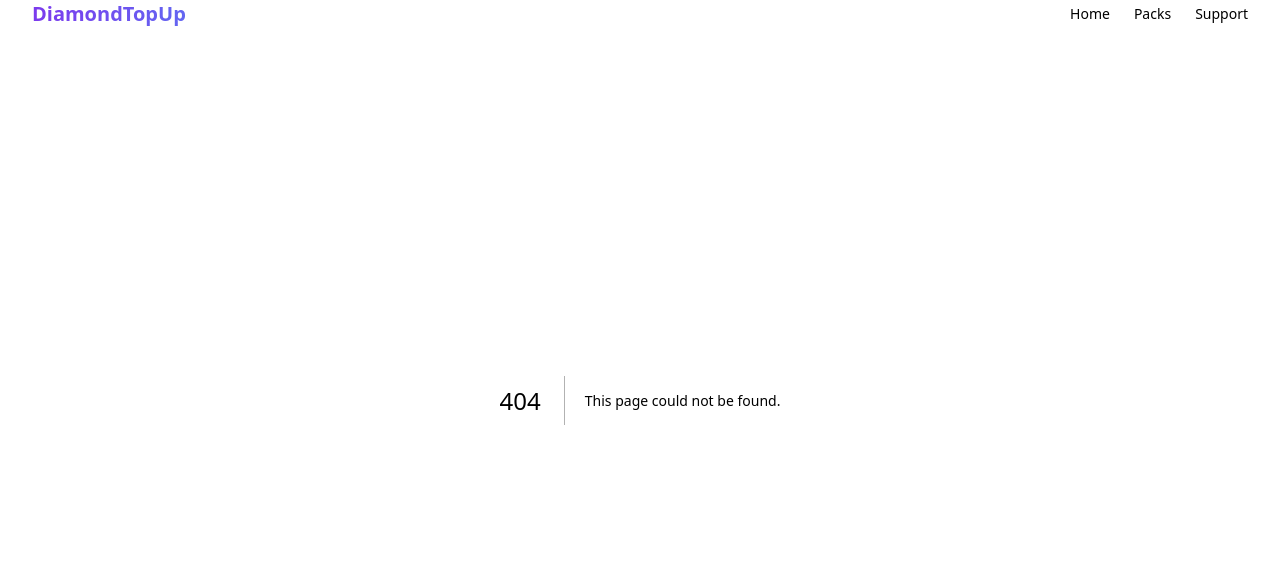
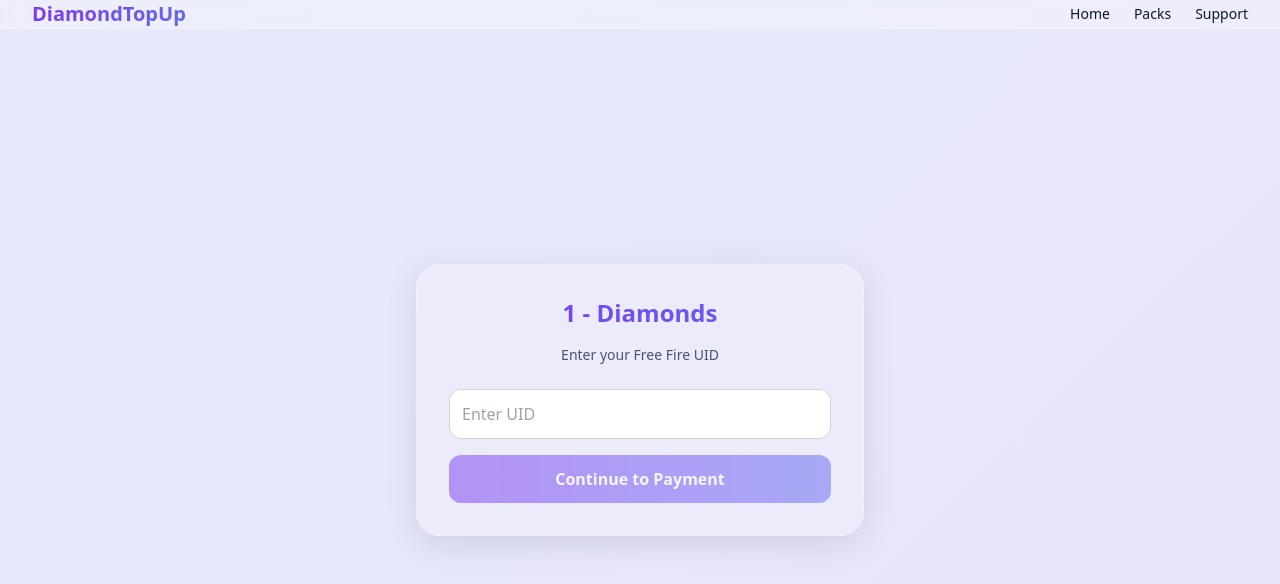
Before and after one commit to mdmubin7547/topup-site, a Next.js app: page /1/uid in a window 1280 px wide. Before the commit this address had no page. Shown: the top 584 px of the page. Built offline with nearby package versions, Linux system fonts and the light colour scheme.

Commit message:
Create UIDPage component for user input

```diff
--- /dev/null
+++ b/app/[slug]/uid/page.js
@@ -0,0 +1,43 @@
+"use client";
+
+import { useSearchParams, useParams } from "next/navigation";
+import { useState } from "react";
+
+export default function UIDPage() {
+  const searchParams = useSearchParams();
+  const params = useParams();
+  const pack = searchParams.get("pack");
+
+  const [uid, setUid] = useState("");
+
+  return (
+    <main className="min-h-screen flex items-center justify-center hero-energy-bg px-4">
+      <div className="glass-effect p-8 rounded-2xl w-full max-w-md text-center">
+
+        <h1 className="text-2xl font-bold mb-4 gradient-text">
+          {params.slug.toUpperCase()} - {pack} Diamonds
+        </h1>
+
+        <p className="text-sm text-slate-600 mb-6">
+          Enter your Free Fire UID
+        </p>
+
+        <input
+          type="text"
+          value={uid}
+          onChange={(e) => setUid(e.target.value)}
+          placeholder="Enter UID"
+          className="w-full p-3 rounded-xl border border-gray-300 mb-4 focus:outline-none focus:ring-2 focus:ring-purple-500"
+        />
+
+        <button
+          disabled={!uid}
+          className="w-full gradient-bg glow-btn text-white py-3 rounded-xl font-semibold disabled:opacity-50"
+        >
+          Continue to Payment
+        </button>
+
+      </div>
+    </main>
+  );
+}
```
